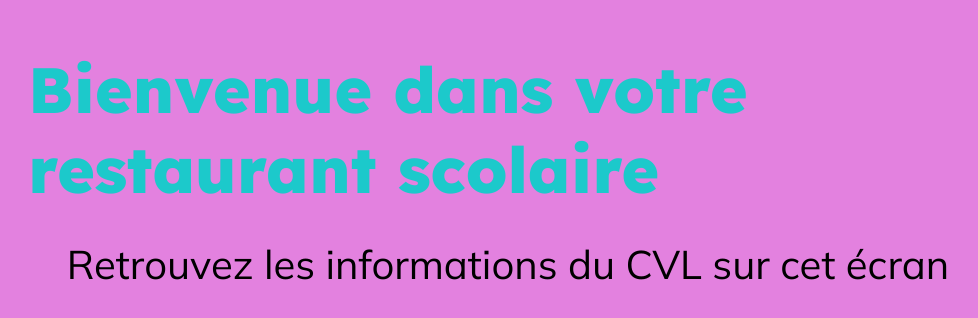
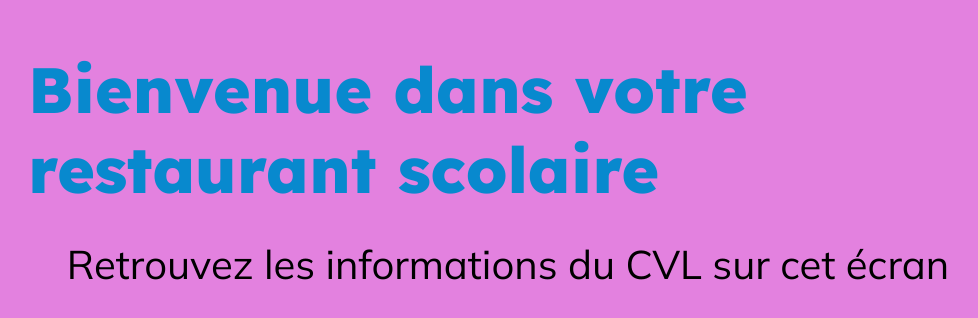
Before and after one commit to costiass/CVL, a plain HTML site: page index.html in a window 1280 px wide. Shown: the part 226-544 px from the top of the page, without its empty margins (132-1110 px from the left). Drawn offline with Linux system fonts and the light colour scheme; a web font is replaced by a local one.

Commit message:
Update style.css

```diff
--- a/style.css
+++ b/style.css
@@ -1,6 +1,6 @@
 :root{
     --primary-color: rgb(227, 129, 223);
-    --secondary-color: rgb(28, 201, 203);
+    --secondary-color: rgb(8, 137, 206);
     --tertiary-color: rgb(0, 0, 0);
 }
 
```
